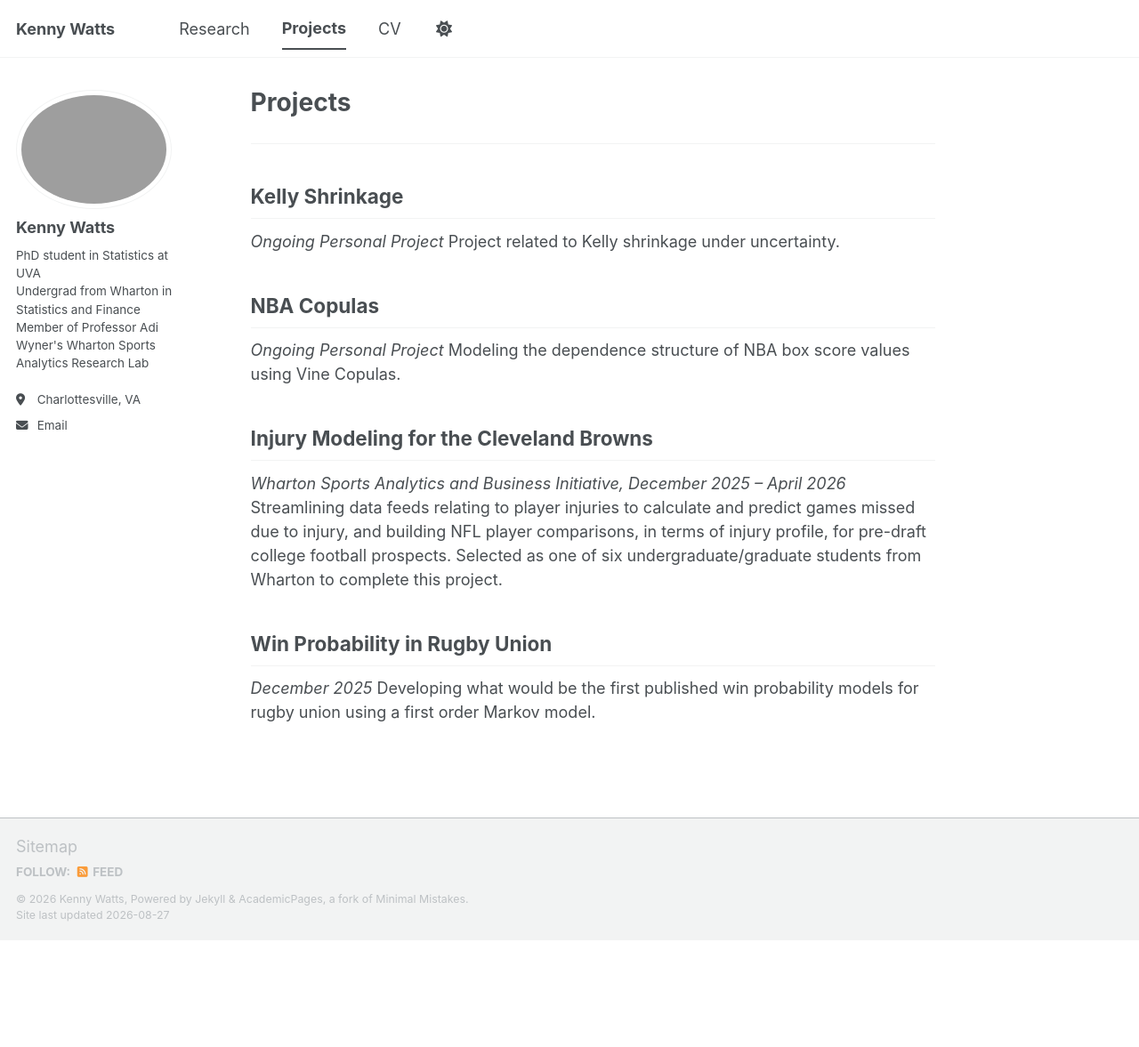
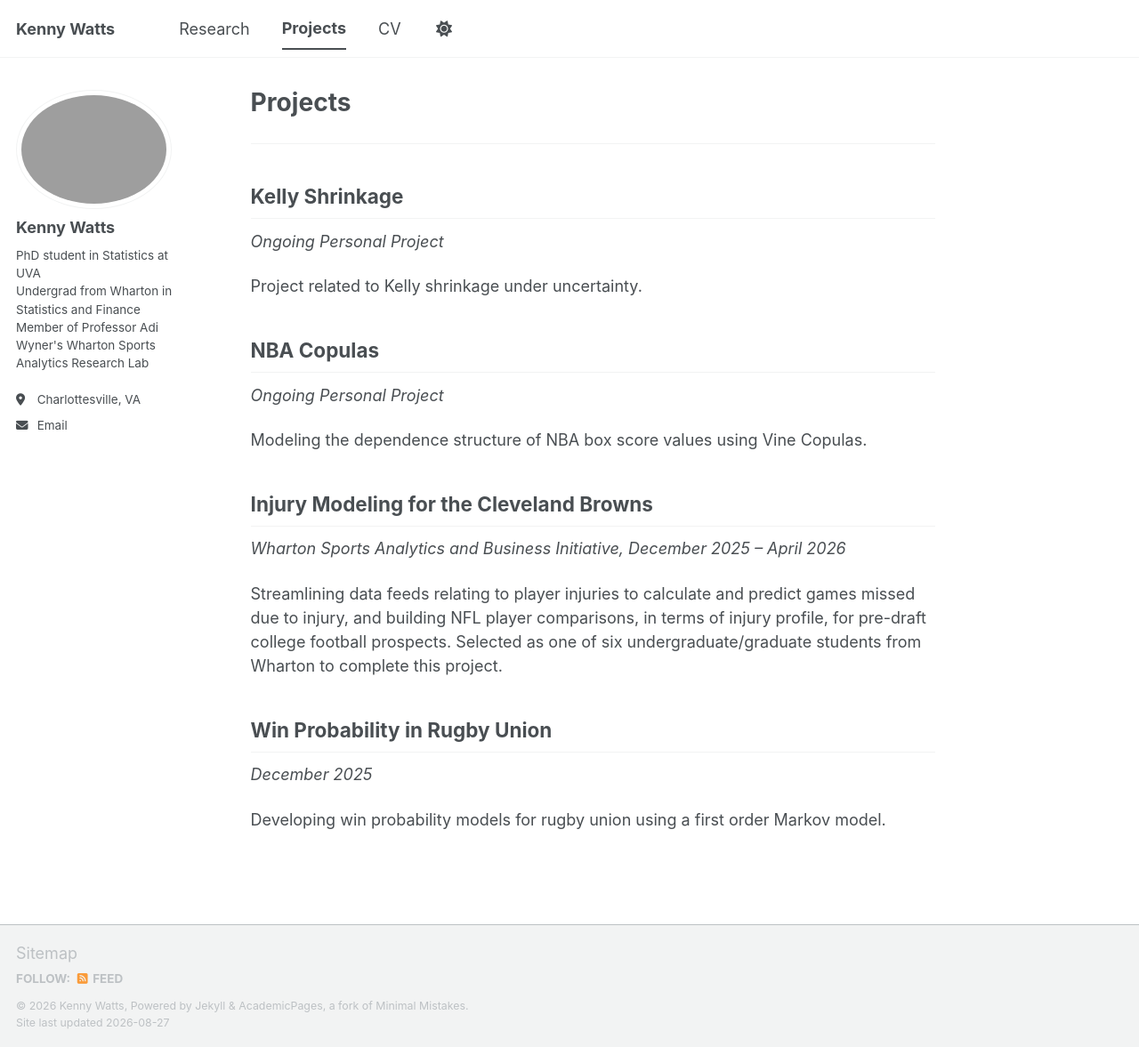
Before and after one commit to kennyws/kennywatts.github.io, a Jekyll site: the page built from _pages/projects.md, in a window 1280 px wide and 1177 px high. Shown: the whole window at 89% size. Built offline with Jekyll 4.4.1, drawn with Linux system fonts in a browser that asks for light colours; a script bundle is joined from its source files by our own code; library files that are not in the unit come from our copies.

Commit message:
Update projects.md

```diff
--- a/_pages/projects.md
+++ b/_pages/projects.md
@@ -10,20 +10,24 @@ author_profile: true
 Kelly Shrinkage
 ------
 *Ongoing Personal Project*
+
 Project related to Kelly shrinkage under uncertainty.
 
 NBA Copulas
 ------
 *Ongoing Personal Project*
+
 Modeling the dependence structure of NBA box score values using Vine Copulas.
 
 
 Injury Modeling for the Cleveland Browns
 ------
 *Wharton Sports Analytics and Business Initiative, December 2025 &ndash; April 2026*
+
 Streamlining data feeds relating to player injuries to calculate and predict games missed due to injury, and building NFL player comparisons, in terms of injury profile, for pre-draft college football prospects. Selected as one of six undergraduate/graduate students from Wharton to complete this project.
 
 Win Probability in Rugby Union
 ------
 *December 2025*
-Developing what would be the first published win probability models for rugby union using a first order Markov model.
+
+Developing win probability models for rugby union using a first order Markov model.
```
